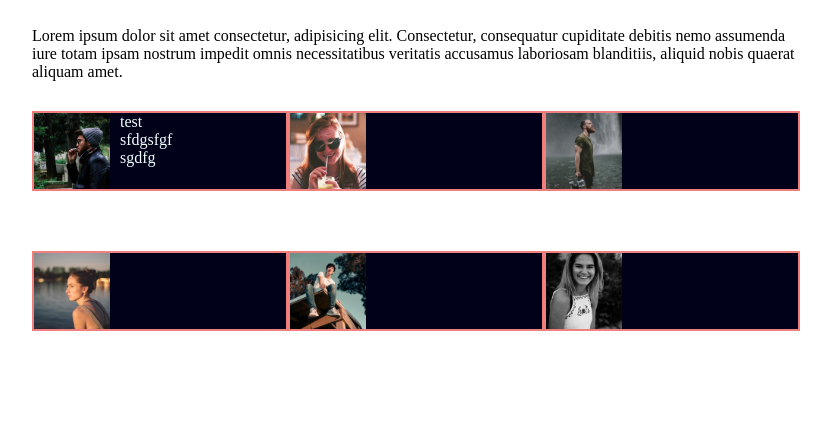
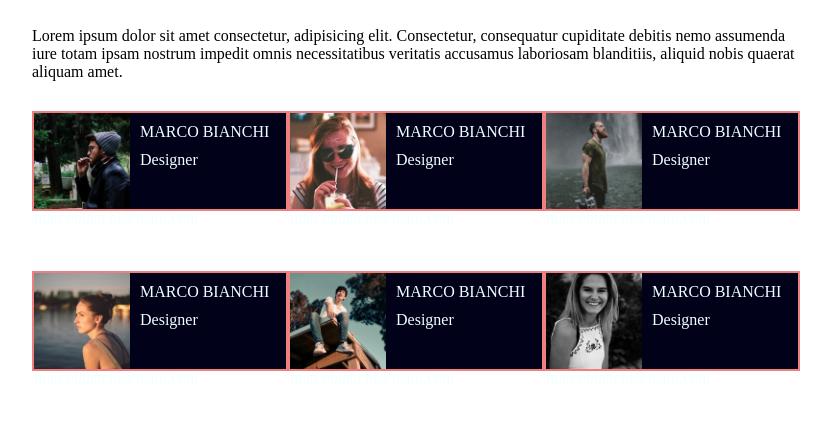
Before and after one commit to alessandrorumi/html-css-float-cards, a plain HTML site: page index.html in a window 1280 px wide. Shown: the part 60-484 px from the top of the page, without its empty margins (224-1055 px from the left). Drawn offline with Linux system fonts and the light colour scheme.

Commit message:
Aggiunta testo e modifica height dei div .element

```diff
--- a/css/style.css
+++ b/css/style.css
@@ -28,7 +28,7 @@ p {
 .element {
   float: left;
   width: calc(100% / 3);
-  height: 80px;
+  height: 100px;
   /* debugging con colori */
   background-color: rgb(1, 1, 26);
   border: 2px solid lightcoral;
@@ -41,6 +41,7 @@ img {
   margin-right: 10px;
 }
 
-.test {
+.element > div {
   color: azure;
+  margin-top: 10px;
 }
--- a/index.html
+++ b/index.html
@@ -26,29 +26,44 @@
 
       <div class="element" id="one">
         <img src="img/male1.png" alt="marco bianchi">
-        <div class="test">test</div>
-        <div class="test">sfdgsfgf</div>
-        <div class="test">sgdfg</div>
+        <div class="name">MARCO BIANCHI</div>
+        <div class="job">Designer</div>
+        <div class="mail">marcobianchi@team.com</div>
       </div>
 
       <div class="element" id="two">
         <img src="img/female1.png" alt="laura rossi">
+        <div class="name">MARCO BIANCHI</div>
+        <div class="job">Designer</div>
+        <div class="mail">marcobianchi@team.com</div>
       </div>
 
       <div class="element" id="three">
         <img src="img/male2.png" alt="giorgio verdi">
+        <div class="name">MARCO BIANCHI</div>
+        <div class="job">Designer</div>
+        <div class="mail">marcobianchi@team.com</div>
       </div>
 
       <div class="element" id="four">
         <img src="img/female2.png" alt="marta ipsum">
+        <div class="name">MARCO BIANCHI</div>
+        <div class="job">Designer</div>
+        <div class="mail">marcobianchi@team.com</div>
       </div>
 
       <div class="element" id="five">
         <img src="img/male3.png" alt="roberto lorem">
+        <div class="name">MARCO BIANCHI</div>
+        <div class="job">Designer</div>
+        <div class="mail">marcobianchi@team.com</div>
       </div>
 
       <div class="element" id="six">
         <img src="img/female3.png" alt="daniela amet">
+        <div class="name">MARCO BIANCHI</div>
+        <div class="job">Designer</div>
+        <div class="mail">marcobianchi@team.com</div>
       </div>
 
     </main>
```
